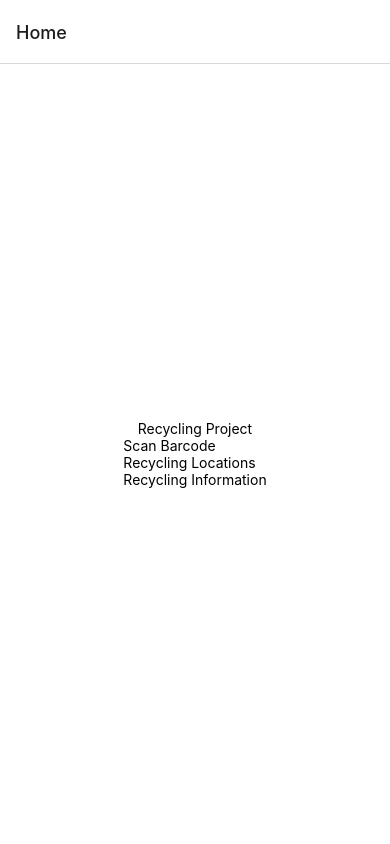
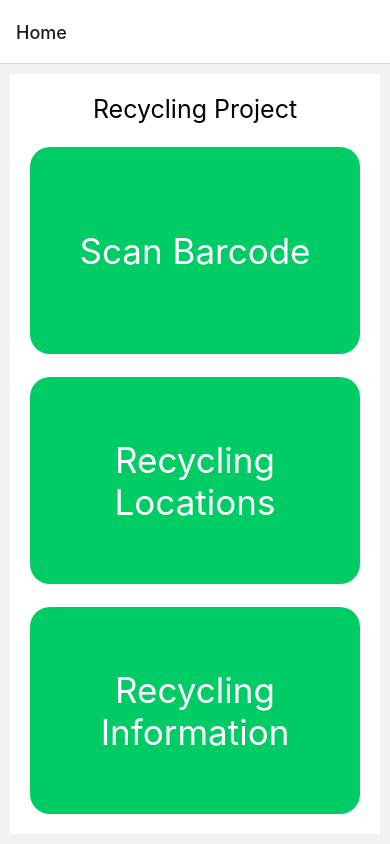
Before and after one commit to Will-20/recycling-project, a React Native app: screen /Home in a window 390 px wide. Built offline with nearby package versions, Linux system fonts and the light colour scheme.

Commit message:
Added Home Page

```diff
--- a/screens/home.js
+++ b/screens/home.js
@@ -1,33 +1,52 @@
 import React from 'react';
 import { Pressable, StyleSheet, Text, View } from 'react-native';
 
+
+const textButtons = StyleSheet.create({
+  normal: {
+    fontSize: 35,
+    color: "#fff",
+    textAlign:'center',
+  },
+})
+
 const styles = StyleSheet.create({
-    container: {
+  container: {
       flex: 1,
-      backgroundColor: '#fff',
-      alignItems: 'center',
-      justifyContent: 'center',
+      justifyContent: "space-between",
+      backgroundColor: "#fff",
+      padding: 20,
+      margin: 10,
     },
+    top: {
+      flex: 0.3,
+      backgroundColor: "#00CC66",
+      borderTopLeftRadius: 20,
+      borderTopRightRadius: 20,
+      borderBottomLeftRadius: 20,
+      borderBottomRightRadius: 20,
+      justifyContent: 'center', //Centered horizontally
+      alignItems: 'center', //Centered vertically
+    }
   });
 
 const Home = ({navigation}) => {
 
     return (
 
-        <View style={styles.container}>
-        <Text style = {styles.header} >Recycling Project</Text>
-        <View>
-          <Pressable onPress={()=>navigation.navigate("ScanBarcode")}>
-            <Text>Scan Barcode</Text>
-          </Pressable>
-          <Pressable onPress={()=>navigation.navigate("Locations")}>
-            <Text>Recycling Locations</Text>
-          </Pressable>
-          <Pressable onPress={()=>navigation.navigate("Information")}>
-          <Text>Recycling Information</Text>
-          </Pressable>
+      <View style={styles.container}>
+        <Text style={{textAlign: "center", fontSize: 25}}>Recycling Project</Text>
 
-        </View>
+        <Pressable style={styles.top} onPress={()=>navigation.navigate("ScanBarcode")}>
+          <Text style={textButtons.normal}>Scan Barcode</Text>
+        </Pressable>
+        <Pressable style = {styles.top} onPress={()=>navigation.navigate("Locations")}>
+          <Text style={textButtons.normal}>Recycling Locations</Text>
+        </Pressable>
+        <Pressable style = {styles.top} onPress={()=>navigation.navigate("Information")}>
+          <Text style={textButtons.normal}>Recycling Information</Text>
+        </Pressable>
+
       </View>
     );
 };
```
